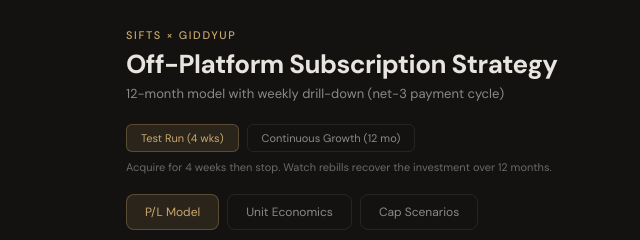
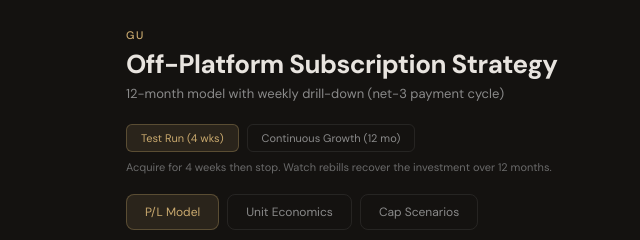
Before and after one commit to JVP4/off-platform-subscription-strategy, a plain HTML site: page index.html in a window 1280 px wide. Shown: the top 240 px of the page, 0-640 px from the left. Drawn offline with nearby package versions, Linux system fonts and the light colour scheme.

Commit message:
Update index.html

```diff
--- a/index.html
+++ b/index.html
@@ -3,7 +3,7 @@
 <head>
 <meta charset="UTF-8">
 <meta name="viewport" content="width=device-width, initial-scale=1.0">
-<title>Sifts × GiddyUp – Off-Platform Subscription Strategy</title>
+<title>Off-Platform Subscription Strategy</title>
 <style>
 *{box-sizing:border-box;margin:0;padding:0}
 body{font-family:'DM Sans',system-ui,sans-serif;background:#141210;color:#e8e4df;min-height:100vh}
@@ -57,7 +57,7 @@ input[type=number]{width:72px;padding:6px 8px;border-radius:6px;border:1px solid
 <body>
 <div class="wrap">
   <div style="margin-bottom:22px">
-    <div class="tag">Sifts &times; GiddyUp</div>
+    <div class="tag">GU</div>
     <h1>Off-Platform Subscription Strategy</h1>
     <p class="sub">12-month model with weekly drill-down (net-3 payment cycle)</p>
   </div>
```
